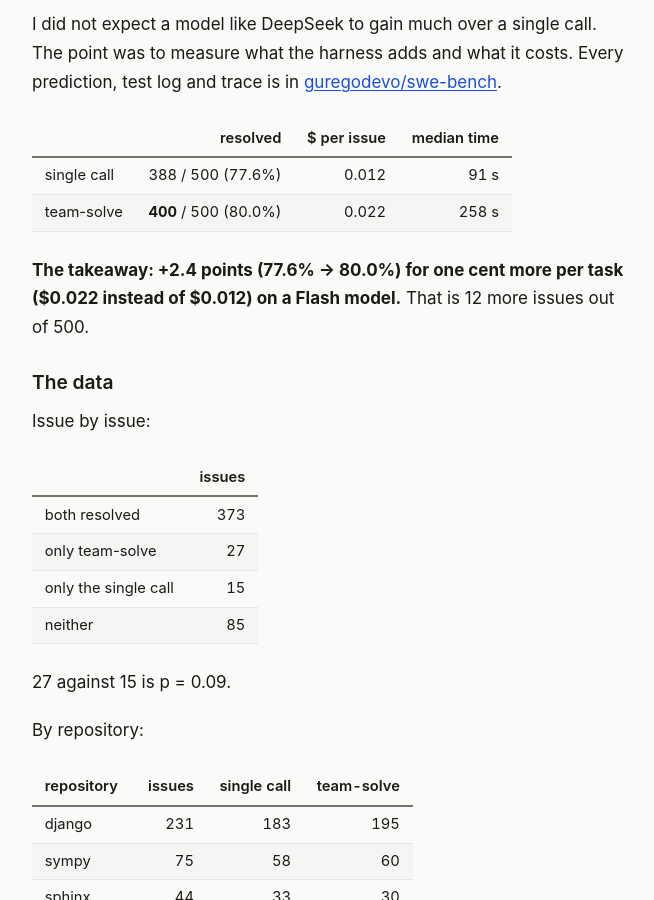
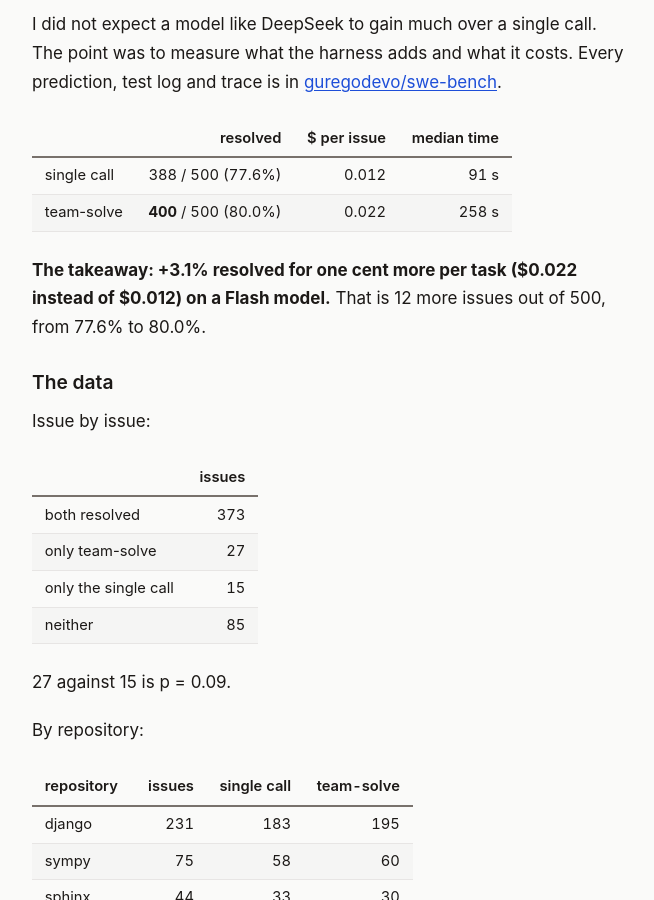
Before and after one commit to guregodevo/guregodevo.github.io, a Jekyll site: the page built from _posts/2026-11-07-swe-bench-verified-deepseek-team-solve.md, in a window 1280 px wide and 900 px high, scrolled down 688 px. Shown: the whole window, without its empty margins (312-966 px from the left). Built offline with Jekyll 4.4.1, drawn with Linux system fonts in a browser that asks for light colours.

Commit message:
The SWE-bench post: the takeaway as +3.1% resolved

```diff
--- a/_posts/2026-11-07-swe-bench-verified-deepseek-team-solve.md
+++ b/_posts/2026-11-07-swe-bench-verified-deepseek-team-solve.md
@@ -18,7 +18,7 @@ I did not expect a model like DeepSeek to gain much over a single call. The poin
 | single call | 388 / 500 (77.6%) | 0.012 | 91 s |
 | team-solve | **400** / 500 (80.0%) | 0.022 | 258 s |
 
-**The takeaway: +2.4 points (77.6% → 80.0%) for one cent more per task ($0.022 instead of $0.012) on a Flash model.** That is 12 more issues out of 500.
+**The takeaway: +3.1% resolved for one cent more per task ($0.022 instead of $0.012) on a Flash model.** That is 12 more issues out of 500, from 77.6% to 80.0%.
 
 ## The data
 
```
